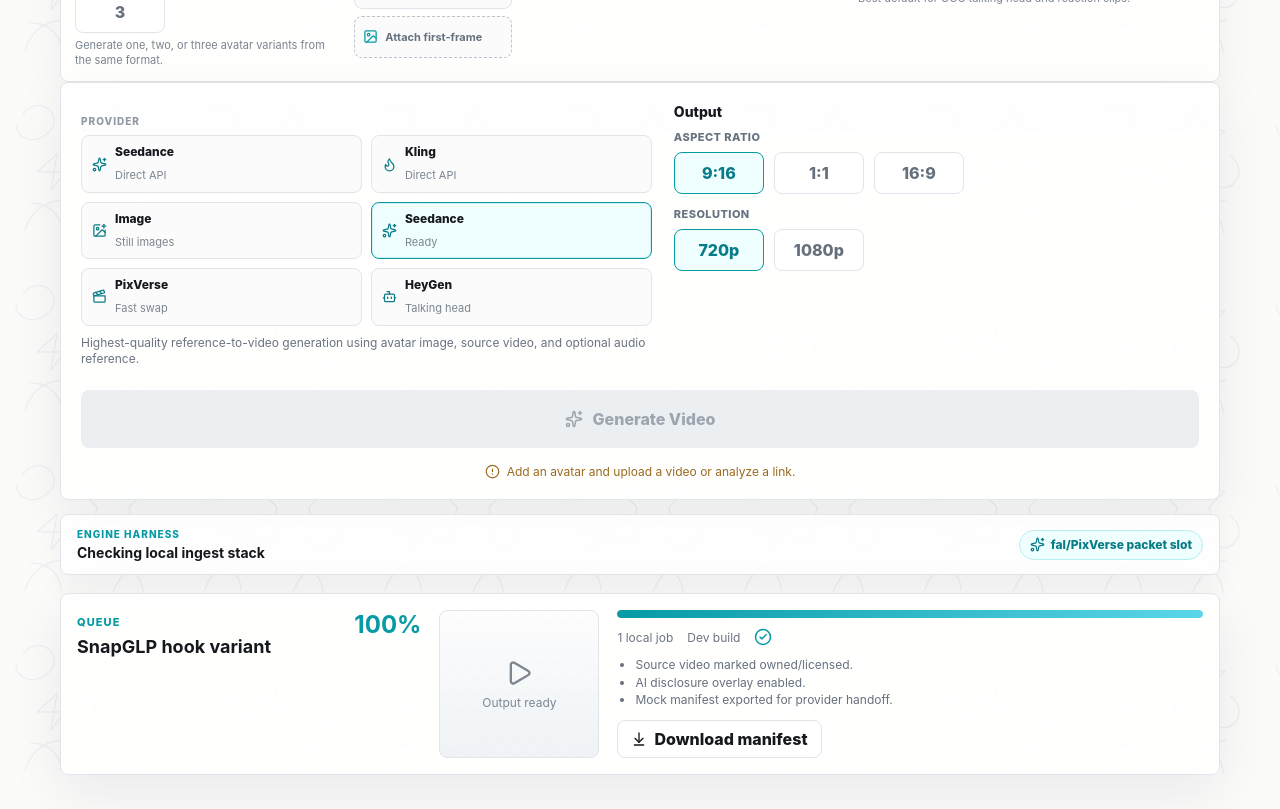
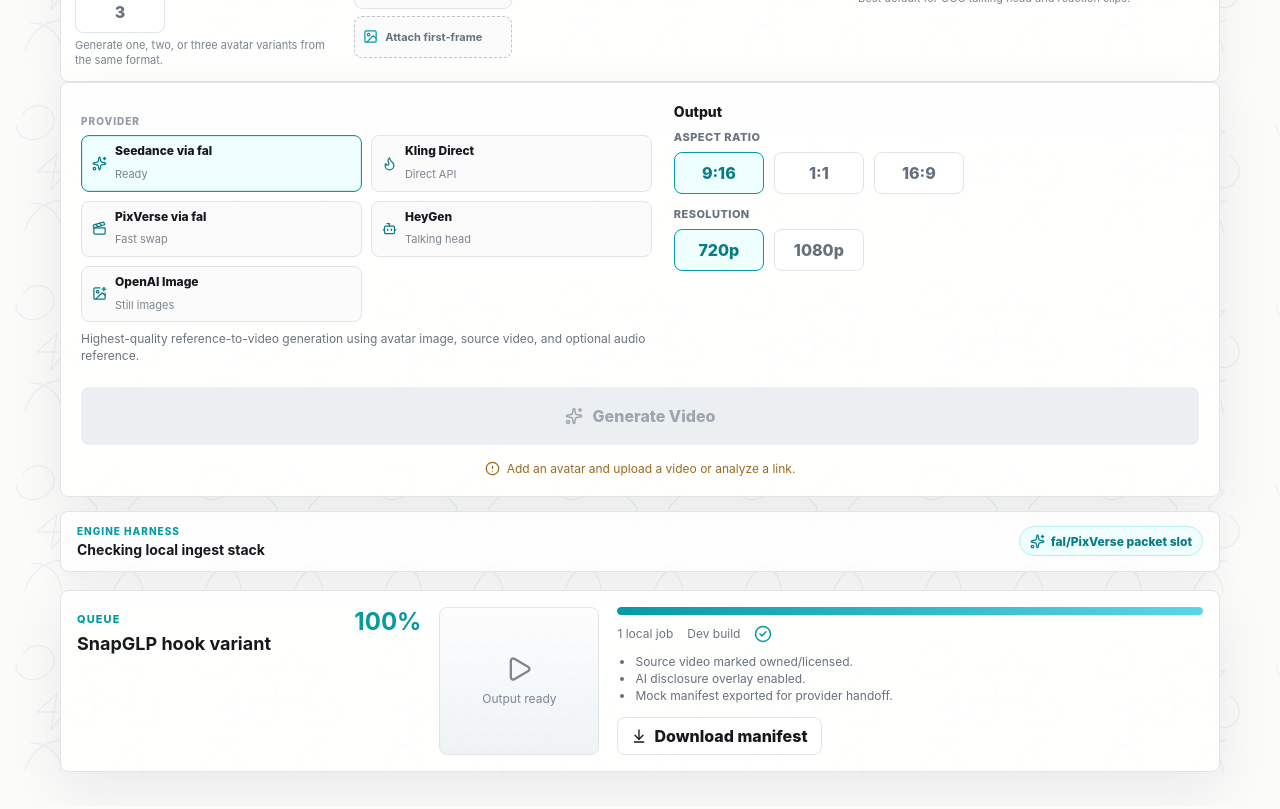
Before and after one commit to Andromeda-Labs-LLC/ugc-swap-studio, a React (Vite) app: page / in a window 1280 px wide. Shown: the part 1000-1809 px from the top of the page. Built offline with nearby package versions, Linux system fonts and the light colour scheme.

Commit message:
Clarify CopyTok provider routes

```diff
--- a/src/App.css
+++ b/src/App.css
@@ -500,7 +500,7 @@
 
 .provider-chips button {
   min-width: 0;
-  min-height: 52px;
+  min-height: 54px;
   padding: 8px 10px;
   border: 1px solid var(--line);
   border-radius: 8px;
@@ -522,7 +522,6 @@
 .provider-chips button strong,
 .provider-chips button small {
   overflow: hidden;
-  white-space: nowrap;
   text-overflow: ellipsis;
 }
 
@@ -530,11 +529,13 @@
   color: var(--ink);
   font-size: 12px;
   font-weight: 830;
+  line-height: 1.15;
 }
 
 .provider-chips button small {
   color: #7b858f;
   font-size: 11px;
+  white-space: nowrap;
 }
 
 .provider-chips button.selected {
--- a/src/App.tsx
+++ b/src/App.tsx
@@ -1049,11 +1049,16 @@
           const Icon = provider.icon
           const capability = capabilities?.providers.find((item) => item.id === provider.id)
           const missingSecret = capability?.status === 'missing-secret'
+          const needsConfig = capability?.status === 'needs-config'
           const statusLabel =
-            missingSecret
-              ? `Needs ${capability?.secretEnv || 'key'}`
-              : capability?.status === 'needs-config'
-                ? 'Needs config'
+            missingSecret || needsConfig
+              ? provider.id === 'direct-kling-3'
+                ? 'Needs AK/SK'
+                : provider.id === 'fal-seedance-reference' || provider.id === 'fal-pixverse-swap'
+                  ? 'Needs fal key'
+                  : provider.id === 'openai-image-2'
+                    ? 'Needs OpenAI'
+                    : 'Needs config'
               : capability?.status === 'cli-ready'
                 ? 'CLI ready'
                 : capability?.status === 'adapter-ready'
@@ -1062,19 +1067,21 @@
                     ? 'Still images'
                     : provider.id === 'direct-kling-3'
                       ? 'Direct API'
-                  : provider.id === 'direct-seedance-2'
-                    ? 'Direct API'
                       : provider.id === 'fal-seedance-reference'
                         ? 'Ready'
                         : provider.id === 'heygen-cloud'
                           ? 'Talking head'
                           : 'Fast swap'
+          const attentionTitle =
+            provider.id === 'direct-kling-3' && (missingSecret || needsConfig)
+              ? 'Official Kling direct needs an access-key plus secret-key pair. Store KLING_ACCESS_KEY and KLING_SECRET_KEY, or KLING_API_KEY as ACCESS_KEY:SECRET_KEY.'
+              : `${capability?.secretEnv || 'Provider key'} is missing from the CopyTok Keychain.`
           return (
             <button
               key={provider.id}
               className={providerId === provider.id ? 'selected' : ''}
               type="button"
-              title={missingSecret ? `${capability?.secretEnv || 'Provider key'} is missing from the CopyTok Keychain.` : provider.bestFor}
+              title={missingSecret || needsConfig ? attentionTitle : provider.bestFor}
               onClick={() => onChange(provider.id)}
             >
               <Icon size={15} />
--- a/src/domain.ts
+++ b/src/domain.ts
@@ -116,7 +116,7 @@
   {
     id: 'direct-seedance-2',
     name: 'Direct Seedance 2.0',
-    shortName: 'Seedance',
+    shortName: 'Seedance Direct',
     mode: 'Cloud',
     icon: Sparkles,
     bestFor: 'Cost-first direct Seedance route when BytePlus/ModelArk credentials are configured.',
@@ -125,7 +125,7 @@
   {
     id: 'direct-kling-3',
     name: 'Direct Kling 3.0',
-    shortName: 'Kling',
+    shortName: 'Kling Direct',
     mode: 'Cloud',
     icon: Flame,
     bestFor: 'Cheaper direct image-to-video route for first-frame avatar motion and short reaction hooks.',
@@ -134,7 +134,7 @@
   {
     id: 'openai-image-2',
     name: 'OpenAI GPT Image 2',
-    shortName: 'Image',
+    shortName: 'OpenAI Image',
     mode: 'Cloud',
     icon: ImagePlus,
     bestFor: 'Highest-quality still images, first-frame keyframes, ad images, and carousel slides.',
@@ -143,7 +143,7 @@
   {
     id: 'fal-seedance-reference',
     name: 'fal Seedance 2.0 Reference',
-    shortName: 'Seedance',
+    shortName: 'Seedance via fal',
     mode: 'Cloud',
     icon: Sparkles,
     bestFor: 'Highest-quality reference-to-video generation using avatar image, source video, and optional audio reference.',
@@ -152,7 +152,7 @@
   {
     id: 'fal-pixverse-swap',
     name: 'fal PixVerse Swap',
-    shortName: 'PixVerse',
+    shortName: 'PixVerse via fal',
     mode: 'Cloud',
     icon: Clapperboard,
     bestFor: 'Closest one-click face/body swap route for preserving original source movement and audio.',
@@ -196,16 +196,17 @@
   },
 ]
 
-export const generationProviderOptions = providerOptions.filter((provider) =>
-  [
-    'fal-seedance-reference',
-    'direct-seedance-2',
-    'direct-kling-3',
-    'fal-pixverse-swap',
-    'heygen-cloud',
-    'openai-image-2',
-  ].includes(provider.id),
-)
+const generationProviderIds: ProviderId[] = [
+  'fal-seedance-reference',
+  'direct-kling-3',
+  'fal-pixverse-swap',
+  'heygen-cloud',
+  'openai-image-2',
+]
+
+export const generationProviderOptions = generationProviderIds
+  .map((providerId) => providerOptions.find((provider) => provider.id === providerId))
+  .filter((provider): provider is ProviderOption => Boolean(provider))
 
 export const starterJobs: RenderJob[] = [
   {
```
Also changed, not shown: electron/engine.cjs (+64 -9 lines), 2 other files (tests, documents, lock files or other folders). Lines whose indentation alone changed are shown as unchanged.
